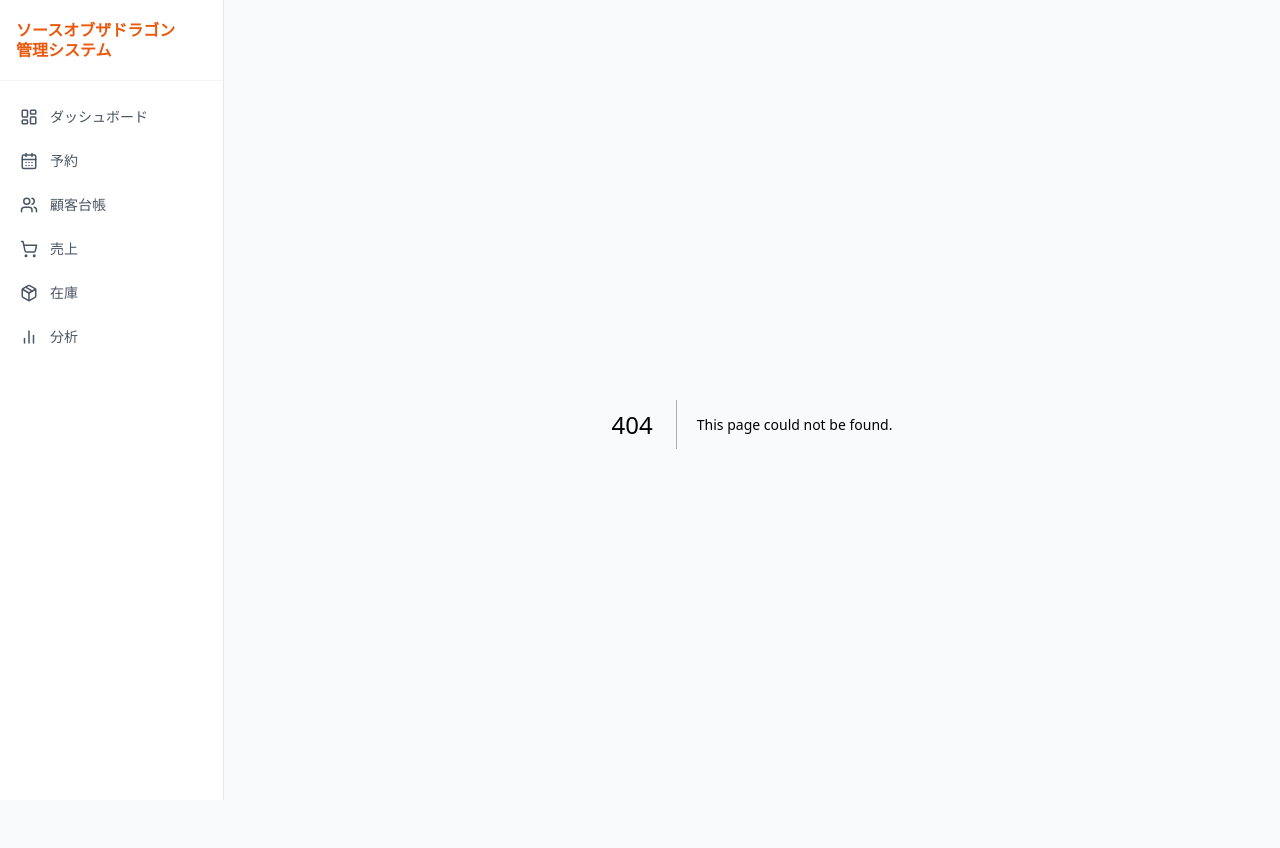
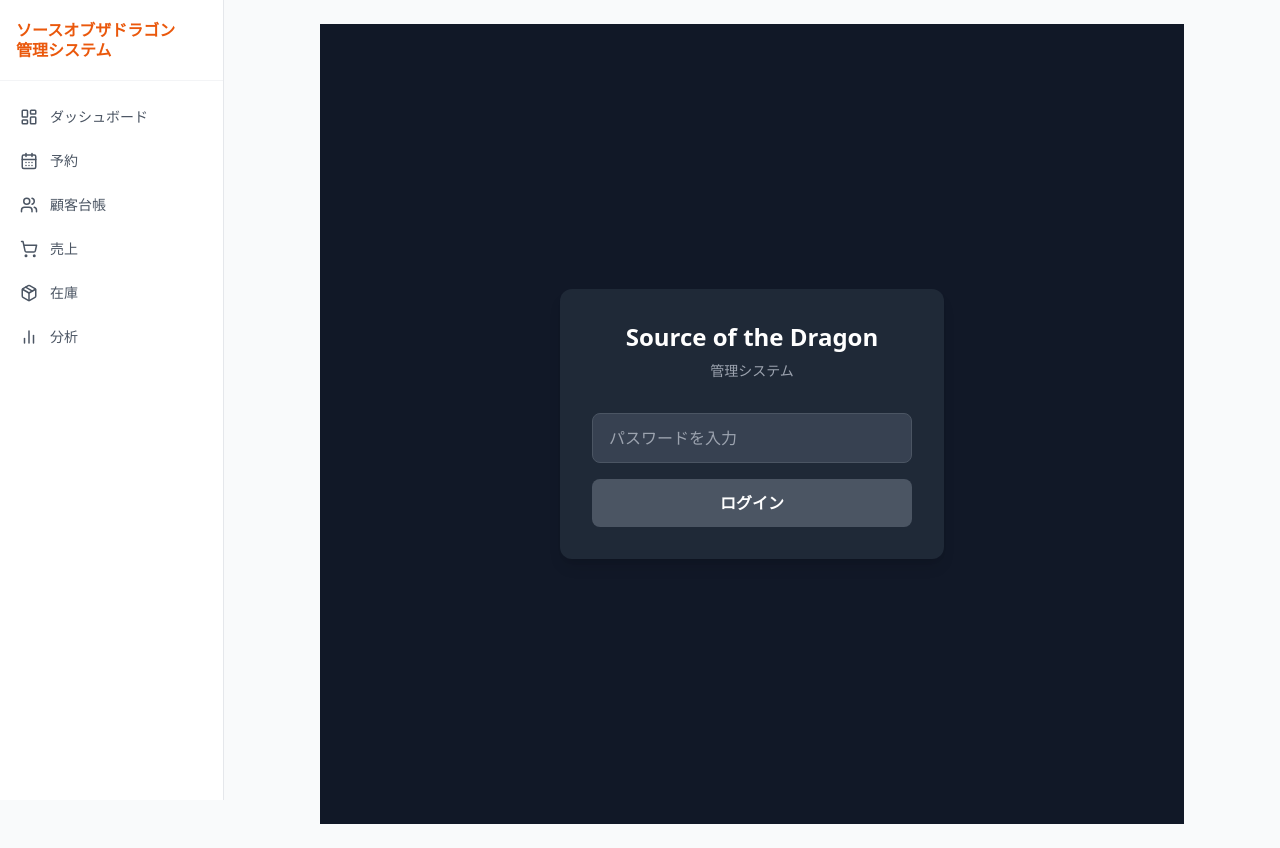
Before and after one commit to sauceofthedragon/foodcourt-scm, a Next.js app: page /login in a window 1280 px wide. Before the commit this address had no page. Built offline with nearby package versions, Linux system fonts and the light colour scheme.

Commit message:
add login auth

```diff
--- /dev/null
+++ b/app/api/auth/login/route.ts
@@ -0,0 +1,21 @@
+import { NextResponse } from 'next/server'
+import { cookies } from 'next/headers'
+
+export async function POST(request: Request) {
+  const { password } = await request.json()
+
+  if (password !== process.env.ADMIN_PASSWORD) {
+    return NextResponse.json({ error: 'Unauthorized' }, { status: 401 })
+  }
+
+  const cookieStore = await cookies()
+  cookieStore.set('auth-token', process.env.AUTH_SECRET!, {
+    httpOnly: true,
+    secure: process.env.NODE_ENV === 'production',
+    sameSite: 'lax',
+    maxAge: 60 * 60 * 24 * 7,
+    path: '/',
+  })
+
+  return NextResponse.json({ ok: true })
+}
--- /dev/null
+++ b/app/api/auth/logout/route.ts
@@ -0,0 +1,8 @@
+import { NextResponse } from 'next/server'
+import { cookies } from 'next/headers'
+
+export async function POST() {
+  const cookieStore = cookies()
+  cookieStore.delete('auth-token')
+  return NextResponse.json({ ok: true })
+}
--- /dev/null
+++ b/app/login/page.tsx
@@ -0,0 +1,59 @@
+"use client"
+
+import { useState } from "react"
+import { useRouter } from "next/navigation"
+
+export default function LoginPage() {
+  const [password, setPassword] = useState("")
+  const [error, setError] = useState("")
+  const [loading, setLoading] = useState(false)
+  const router = useRouter()
+
+  const handleLogin = async () => {
+    setLoading(true)
+    setError("")
+    const res = await fetch("/api/auth/login", {
+      method: "POST",
+      headers: { "Content-Type": "application/json" },
+      body: JSON.stringify({ password }),
+    })
+    if (res.ok) {
+      router.push("/")
+      router.refresh()
+    } else {
+      setError("パスワードが違います")
+      setLoading(false)
+    }
+  }
+
+  return (
+    <div className="min-h-screen bg-gray-900 flex items-center justify-center">
+      <div className="bg-gray-800 p-8 rounded-xl shadow-lg w-full max-w-sm">
+        <h1 className="text-white text-2xl font-bold mb-2 text-center">
+          Source of the Dragon
+        </h1>
+        <p className="text-gray-400 text-sm text-center mb-8">管理システム</p>
+        <div className="space-y-4">
+          <input
+            type="password"
+            placeholder="パスワードを入力"
+            value={password}
+            onChange={(e) => setPassword(e.target.value)}
+            onKeyDown={(e) => e.key === "Enter" && handleLogin()}
+            className="w-full bg-gray-700 text-white px-4 py-3 rounded-lg border border-gray-600 focus:border-orange-500 focus:outline-none focus:ring-1 focus:ring-orange-500"
+          />
+          {error && (
+            <p className="text-red-400 text-sm text-center">{error}</p>
+          )}
+          <button
+            onClick={handleLogin}
+            disabled={loading || !password}
+            className="w-full bg-orange-600 hover:bg-orange-500 disabled:bg-gray-600 text-white font-semibold py-3 rounded-lg transition-colors"
+          >
+            {loading ? "ログイン中..." : "ログイン"}
+          </button>
+        </div>
+      </div>
+    </div>
+  )
+}
```
Also changed, not shown: middleware.ts (added, +24 -0 lines), 1 other file (tests, documents, lock files or other folders).
